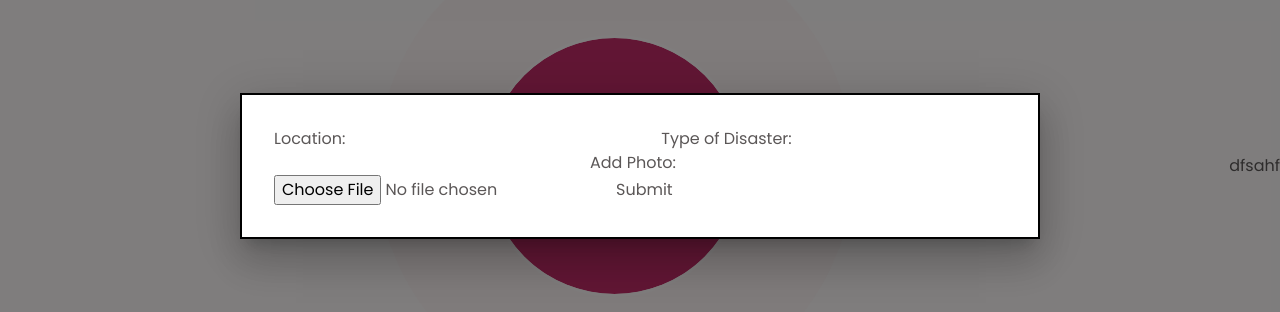
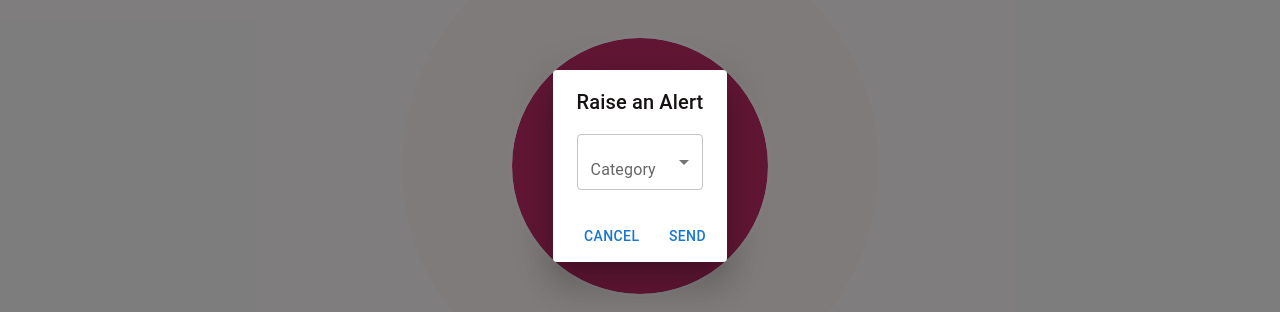
Before and after one commit to Bhanu1776/Community-Resilience-Network, a React (Vite) app in the folder client/: page /home in a window 1280 px wide. Both pictures are taken after a click on the button "Alert". Shown: the part 234-546 px from the top of the page. Built offline with nearby package versions, Linux system fonts and the light colour scheme; no server answers; what tailwindcss-debug-screens would draw is missing.

Commit message:
style: added modal

```diff
--- a/client/src/pages/home.jsx
+++ b/client/src/pages/home.jsx
@@ -1,26 +1,21 @@
 import * as React from "react";
-import Box from "@mui/material/Box";
-import Modal from "@mui/material/Modal";
-import Fade from "@mui/material/Fade";
-import Backdrop from "@mui/material/Backdrop";
+import Button from '@mui/material/Button';
+import Dialog from '@mui/material/Dialog';
+import DialogActions from '@mui/material/DialogActions';
+import DialogContent from '@mui/material/DialogContent';
+import DialogTitle from '@mui/material/DialogTitle';
+import { FormControl, InputLabel, MenuItem, Select } from "@mui/material";
 // import newRequest from "../utils/newRequest";
 // import upload from "../utils/upload";
 
-const style = {
-  position: "absolute",
-  top: "50%",
-  left: "50%",
-  transform: "translate(-50%, -50%)",
-  width: 800,
-  bgcolor: "background.paper",
-  border: "2px solid #000",
-  boxShadow: 24,
-  p: 4,
-};
-
 export const Home = () => {
   const [open, setOpen] = React.useState(false);
-  const [file, setFile] = React.useState(null);
+  const [category, setcategory] = React.useState("")
+
+  const handleChange = (event) => {
+    setcategory(event.target.value);
+  };
+
   const handleOpen = () => {
     setOpen(true);
   };
@@ -46,40 +41,31 @@ export const Home = () => {
           <span className="absolute inline-flex w-full h-full bg-red-100 rounded-full opacity-75 animate-ping"></span>
         </span>
       </button>
-      <Modal
-        aria-labelledby="transition-modal-title"
-        aria-describedby="transition-modal-description"
-        open={open}
-        onClose={handleClose}
-        closeAfterTransition
-        slots={{ backdrop: Backdrop }}
-        slotProps={{
-          backdrop: {
-            timeout: 500,
-          },
-        }}
-      >
-        <Fade in={open}>
-          <Box sx={style}>
-            <form onSubmit={handleSubmit}>
-              <label>
-                Location:
-                <input type="text" name="location" />
-              </label>
-              <label>
-                Type of Disaster:
-                <input type="text" name="disasterType" />
-              </label>
-              <label>
-                Add Photo:
-                <input type="file" name="disasterPhoto" onChange={(e) => setFile(e.target.files[0])} />
-              </label>
-              <input type="submit" value="Submit" />
-            </form>
-          </Box>
-        </Fade>
-      </Modal>
+      <Dialog open={open} onClose={handleClose}>
+        <DialogTitle>Raise an Alert</DialogTitle>
+        <DialogContent>
+          <FormControl className="w-[500px]"  fullWidth>
+            <InputLabel className="mt-2 " id="demo-simple-select-label">Category</InputLabel>
+            <Select
+              labelId="demo-simple-select-label"
+              id="demo-simple-select"
+              value={category}
+              label="Category"
+              onChange={handleChange}
+            >
+              <MenuItem value={"Natural"}>Natural disasters</MenuItem>
+              <MenuItem value={"Emergency"}>Emergency</MenuItem>
+              <MenuItem value={"Weather"}>Weather related</MenuItem>
+            </Select>
+          </FormControl>
 
-    </div><button>dfsahf</button></>
+        </DialogContent>
+        <DialogActions>
+          <Button onClick={handleClose}>Cancel</Button>
+          <Button onClick={handleSubmit}>Send</Button>
+        </DialogActions>
+      </Dialog>
+    </div>
+    </>
   );
 };
--- a/client/src/pages/location/Location.jsx
+++ b/client/src/pages/location/Location.jsx
@@ -1,6 +1,6 @@
 /*global google */
 import { useEffect, useMemo, useState } from "react";
-import { GoogleMap, MarkerF, CircleF, useLoadScript } from "@react-google-maps/api";
+import { GoogleMap, MarkerF, CircleF, useLoadScript, DirectionsRenderer } from "@react-google-maps/api";
 import { places } from "../../data/places";
 
 // eslint-disable-next-line react/prop-types
@@ -23,8 +23,7 @@ const Location = () => {
   const [lat, setLat] = useState(null);
   const [lng, setLng] = useState(null);
   const [status, setStatus] = useState("Loading...");
-
-
+  const [directions, setdirections] = useState();
   useEffect(() => {
     if (navigator.geolocation) {
       navigator.geolocation.getCurrentPosition(
@@ -58,6 +57,18 @@ const Location = () => {
     map.fitBounds(bounds);
 
   };
+  const fetchDir = (position)=>{
+    const service = new google.maps.DirectionsService();
+    service.route({
+      origin : center,
+      destination : position,
+      travelMode : google.maps.TravelMode.DRIVING
+    },(res,st)=>{
+      if (st=="OK" && res) {
+        setdirections(res)
+      }
+    })
+  }
   const [selectedCategory, setSelectedCategory] = useState("");
   const filteredPlaces = selectedCategory
     ? places.filter(place => place.category === selectedCategory)
@@ -75,7 +86,7 @@ const Location = () => {
       </div> */}
       {/* map */}
       <div className="flex flex-1 bg-white">
-        <div className="fixed z-[150] top-16   right-4">
+        <div className="fixed z-[150] top-16 right-4">
           <CategoryFilter onSelectCategory={setSelectedCategory} />
         </div>
         {!isLoaded ? (
@@ -88,6 +99,7 @@ const Location = () => {
             zoom={8}
             onLoad={onLoad}
           >
+            {/* {directions && <DirectionsRenderer directions={directions}/>} */}
             <MarkerF
               position={center}
               icon={"http://maps.google.com/mapfiles/ms/micons/man.png"}
```
